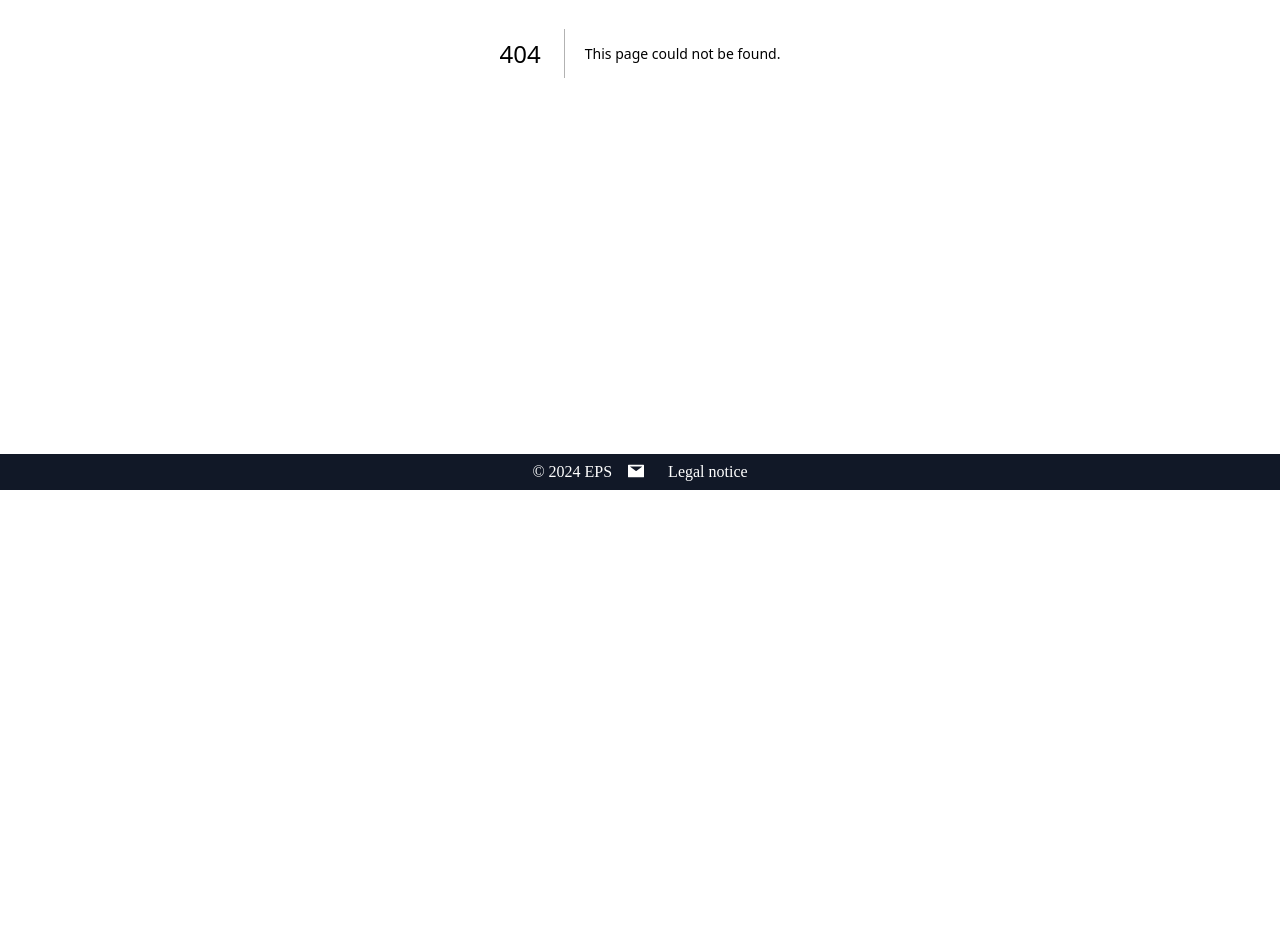
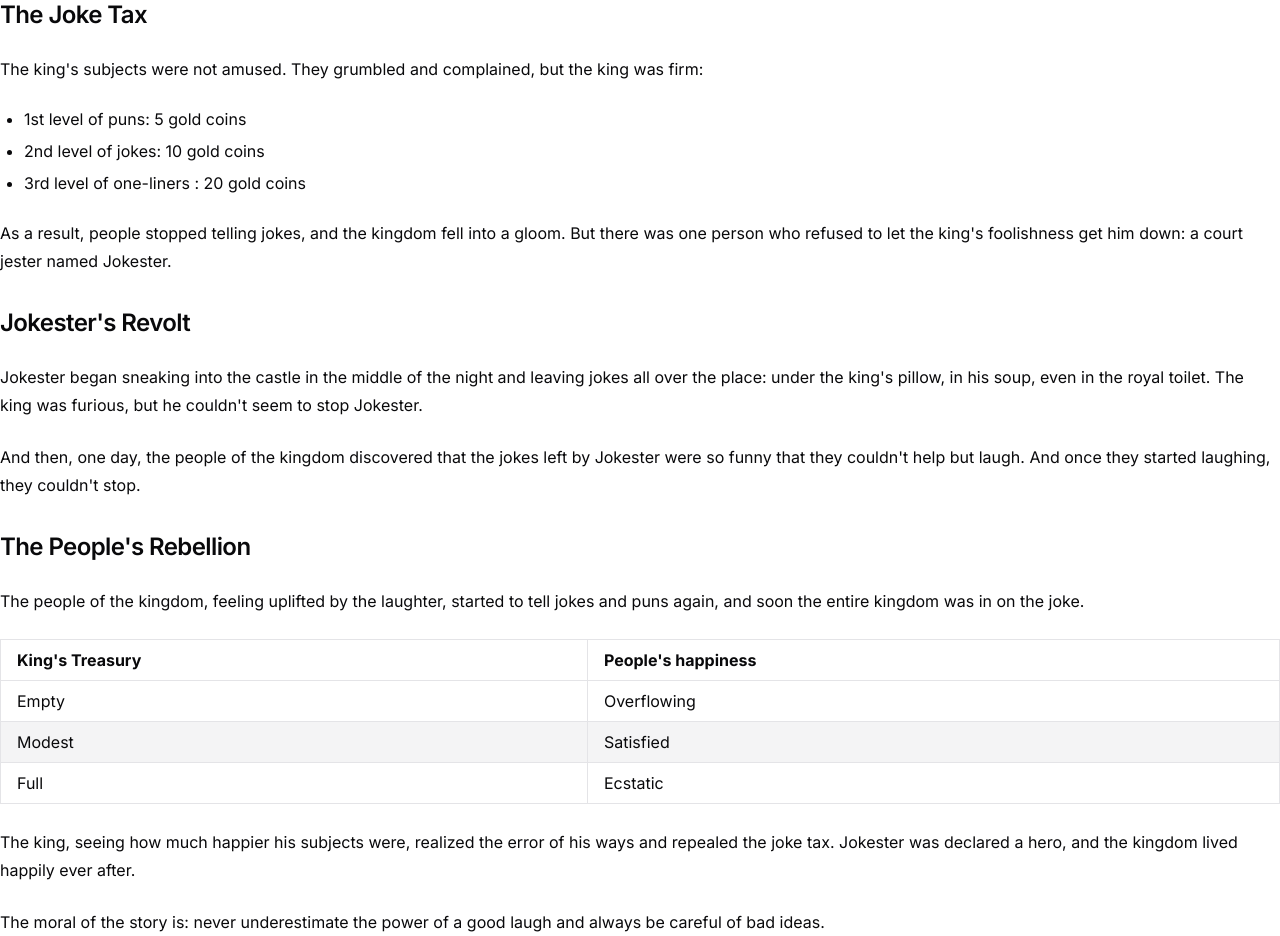
Before and after one commit to evebrnd/eps, a Next.js app: page /eps/documentation in a window 1280 px wide. Before the commit this address had no page. Shown: the part 420-1356 px from the top of the page. Before the commit the page ends 910 px from the top, so only its background shows below. Built offline with nearby package versions, Linux system fonts and the light colour scheme.

Commit message:
feat: changed the front page fix: the font is now a more modern look

```diff
--- /dev/null
+++ b/src/app/documentation/page.tsx
@@ -0,0 +1,121 @@
+'use client'
+
+export default function Page() {
+  return (
+    <div className="">
+      <h1 className="scroll-m-20 text-4xl font-extrabold tracking-tight lg:text-5xl">
+        The Joke Tax Chronicles
+      </h1>
+      <p className="leading-7 [&:not(:first-child)]:mt-6">
+        Once upon a time, in a far-off land, there was a very lazy king who
+        spent all day lounging on his throne. One day, his advisors came to him
+        with a problem: the kingdom was running out of money.
+      </p>
+      <h2 className="mt-10 scroll-m-20 border-b pb-2 text-3xl font-semibold tracking-tight transition-colors first:mt-0">
+        The King's Plan
+      </h2>
+      <p className="leading-7 [&:not(:first-child)]:mt-6">
+        The king thought long and hard, and finally came up with{" "}
+        <a
+          href="#"
+          className="font-medium text-primary underline underline-offset-4"
+        >
+          a brilliant plan
+        </a>
+        : he would tax the jokes in the kingdom.
+      </p>
+      <blockquote className="mt-6 border-l-2 pl-6 italic">
+        "After all," he said, "everyone enjoys a good joke, so it's only fair
+        that they should pay for the privilege."
+      </blockquote>
+      <h3 className="mt-8 scroll-m-20 text-2xl font-semibold tracking-tight">
+        The Joke Tax
+      </h3>
+      <p className="leading-7 [&:not(:first-child)]:mt-6">
+        The king's subjects were not amused. They grumbled and complained, but
+        the king was firm:
+      </p>
+      <ul className="my-6 ml-6 list-disc [&>li]:mt-2">
+        <li>1st level of puns: 5 gold coins</li>
+        <li>2nd level of jokes: 10 gold coins</li>
+        <li>3rd level of one-liners : 20 gold coins</li>
+      </ul>
+      <p className="leading-7 [&:not(:first-child)]:mt-6">
+        As a result, people stopped telling jokes, and the kingdom fell into a
+        gloom. But there was one person who refused to let the king's
+        foolishness get him down: a court jester named Jokester.
+      </p>
+      <h3 className="mt-8 scroll-m-20 text-2xl font-semibold tracking-tight">
+        Jokester's Revolt
+      </h3>
+      <p className="leading-7 [&:not(:first-child)]:mt-6">
+        Jokester began sneaking into the castle in the middle of the night and
+        leaving jokes all over the place: under the king's pillow, in his soup,
+        even in the royal toilet. The king was furious, but he couldn't seem to
+        stop Jokester.
+      </p>
+      <p className="leading-7 [&:not(:first-child)]:mt-6">
+        And then, one day, the people of the kingdom discovered that the jokes
+        left by Jokester were so funny that they couldn't help but laugh. And
+        once they started laughing, they couldn't stop.
+      </p>
+      <h3 className="mt-8 scroll-m-20 text-2xl font-semibold tracking-tight">
+        The People's Rebellion
+      </h3>
+      <p className="leading-7 [&:not(:first-child)]:mt-6">
+        The people of the kingdom, feeling uplifted by the laughter, started to
+        tell jokes and puns again, and soon the entire kingdom was in on the
+        joke.
+      </p>
+      <div className="my-6 w-full overflow-y-auto">
+        <table className="w-full">
+          <thead>
+            <tr className="m-0 border-t p-0 even:bg-muted">
+              <th className="border px-4 py-2 text-left font-bold [&[align=center]]:text-center [&[align=right]]:text-right">
+                King's Treasury
+              </th>
+              <th className="border px-4 py-2 text-left font-bold [&[align=center]]:text-center [&[align=right]]:text-right">
+                People's happiness
+              </th>
+            </tr>
+          </thead>
+          <tbody>
+            <tr className="m-0 border-t p-0 even:bg-muted">
+              <td className="border px-4 py-2 text-left [&[align=center]]:text-center [&[align=right]]:text-right">
+                Empty
+              </td>
+              <td className="border px-4 py-2 text-left [&[align=center]]:text-center [&[align=right]]:text-right">
+                Overflowing
+              </td>
+            </tr>
+            <tr className="m-0 border-t p-0 even:bg-muted">
+              <td className="border px-4 py-2 text-left [&[align=center]]:text-center [&[align=right]]:text-right">
+                Modest
+              </td>
+              <td className="border px-4 py-2 text-left [&[align=center]]:text-center [&[align=right]]:text-right">
+                Satisfied
+              </td>
+            </tr>
+            <tr className="m-0 border-t p-0 even:bg-muted">
+              <td className="border px-4 py-2 text-left [&[align=center]]:text-center [&[align=right]]:text-right">
+                Full
+              </td>
+              <td className="border px-4 py-2 text-left [&[align=center]]:text-center [&[align=right]]:text-right">
+                Ecstatic
+              </td>
+            </tr>
+          </tbody>
+        </table>
+      </div>
+      <p className="leading-7 [&:not(:first-child)]:mt-6">
+        The king, seeing how much happier his subjects were, realized the error
+        of his ways and repealed the joke tax. Jokester was declared a hero, and
+        the kingdom lived happily ever after.
+      </p>
+      <p className="leading-7 [&:not(:first-child)]:mt-6">
+        The moral of the story is: never underestimate the power of a good laugh
+        and always be careful of bad ideas.
+      </p>
+    </div >
+  );
+}
--- a/src/app/globals.css
+++ b/src/app/globals.css
@@ -2,69 +2,54 @@
 @tailwind components;
 @tailwind utilities;
 
+
 @layer base {
   :root {
     --background: 0 0% 100%;
-    --foreground: 222.2 84% 4.9%;
-
+    --foreground: 240 10% 3.9%;
     --card: 0 0% 100%;
-    --card-foreground: 222.2 84% 4.9%;
-
+    --card-foreground: 240 10% 3.9%;
     --popover: 0 0% 100%;
-    --popover-foreground: 222.2 84% 4.9%;
-
-    --primary: 222.2 47.4% 11.2%;
-    --primary-foreground: 210 40% 98%;
-
-    --secondary: 210 40% 96.1%;
-    --secondary-foreground: 222.2 47.4% 11.2%;
-
-    --muted: 210 40% 96.1%;
-    --muted-foreground: 215.4 16.3% 46.9%;
-
-    --accent: 210 40% 96.1%;
-    --accent-foreground: 222.2 47.4% 11.2%;
-
+    --popover-foreground: 240 10% 3.9%;
+    --primary: 346.8 77.2% 49.8%;
+    --primary-foreground: 355.7 100% 97.3%;
+    --secondary: 240 4.8% 95.9%;
+    --secondary-foreground: 240 5.9% 10%;
+    --muted: 240 4.8% 95.9%;
+    --muted-foreground: 240 3.8% 46.1%;
+    --accent: 240 4.8% 95.9%;
+    --accent-foreground: 240 5.9% 10%;
     --destructive: 0 84.2% 60.2%;
-    --destructive-foreground: 210 40% 98%;
-
-    --border: 214.3 31.8% 91.4%;
-    --input: 214.3 31.8% 91.4%;
-    --ring: 222.2 84% 4.9%;
-
-    --radius: 0.5rem;
+    --destructive-foreground: 0 0% 98%;
+    --border: 240 5.9% 90%;
+    --input: 240 5.9% 90%;
+    --ring: 346.8 77.2% 49.8%;
+    --radius: 0.3rem;
   }
 
   .dark {
-    --background: 222.2 84% 4.9%;
-    --foreground: 210 40% 98%;
-
-    --card: 222.2 84% 4.9%;
-    --card-foreground: 210 40% 98%;
-
-    --popover: 222.2 84% 4.9%;
-    --popover-foreground: 210 40% 98%;
-
-    --primary: 210 40% 98%;
-    --primary-foreground: 222.2 47.4% 11.2%;
-
-    --secondary: 217.2 32.6% 17.5%;
-    --secondary-foreground: 210 40% 98%;
-
-    --muted: 217.2 32.6% 17.5%;
-    --muted-foreground: 215 20.2% 65.1%;
-
-    --accent: 217.2 32.6% 17.5%;
-    --accent-foreground: 210 40% 98%;
-
+    --background: 20 14.3% 4.1%;
+    --foreground: 0 0% 95%;
+    --card: 24 9.8% 10%;
+    --card-foreground: 0 0% 95%;
+    --popover: 0 0% 9%;
+    --popover-foreground: 0 0% 95%;
+    --primary: 346.8 77.2% 49.8%;
+    --primary-foreground: 355.7 100% 97.3%;
+    --secondary: 240 3.7% 15.9%;
+    --secondary-foreground: 0 0% 98%;
+    --muted: 0 0% 15%;
+    --muted-foreground: 240 5% 64.9%;
+    --accent: 12 6.5% 15.1%;
+    --accent-foreground: 0 0% 98%;
     --destructive: 0 62.8% 30.6%;
-    --destructive-foreground: 210 40% 98%;
-
-    --border: 217.2 32.6% 17.5%;
-    --input: 217.2 32.6% 17.5%;
-    --ring: 212.7 26.8% 83.9%;
+    --destructive-foreground: 0 85.7% 97.3%;
+    --border: 240 3.7% 15.9%;
+    --input: 240 3.7% 15.9%;
+    --ring: 346.8 77.2% 49.8%;
   }
 }
+
 
 @layer base {
   * {
--- a/src/app/layout.tsx
+++ b/src/app/layout.tsx
@@ -1,10 +1,14 @@
+import "./globals.css";
 import type { Metadata } from "next";
-import { Inter } from "next/font/google";
-import "./globals.css";
+import { Inter as FontSans } from "next/font/google"
+import { cn } from "@/lib/utils"
 import Navbar from "../components/Navbar";
 import Footer from "../components/Footer";
 
-const inter = Inter({ subsets: ["latin"] });
+const fontSans = FontSans({
+  subsets: ["latin"],
+  variable: "--font-sans",
+})
 
 export const metadata: Metadata = {
   title: "EPS",
@@ -22,11 +26,15 @@
     <>
       <html lang="en" suppressHydrationWarning>
         <head />
-        <body>
+        <body
+          className={cn(
+            "min-h-screen bg-background font-sans antialiased",
+            fontSans.variable
+          )}>
           <Navbar />
           {children}
 
-          <Footer />
+          {/* <Footer /> */}
         </body>
       </html>
     </>
--- a/src/app/page.tsx
+++ b/src/app/page.tsx
@@ -1,35 +1,34 @@
 'use client'
-import { ChevronDownIcon } from "@heroicons/react/20/solid";
-import { ReactTyped } from 'react-typed';
+import { Button } from "@/components/ui/button";
+import { Link, GraduationCap } from "lucide-react";
 
 export default function Page() {
   return (
-    <div className="">
-      <div className="py-10 px-20">
-        <h2 className='text-center scroll-m-10 text-2xl font-semibold tracking-tight'>
-          Smart Home Devices are:
-        </h2>
-        <div className="py-6" />
-        <h1 className='text-center scroll-m-20 font-extrabold tracking-tight text-6xl sm:text-9xl'>
-          <ReactTyped
-            strings={["Smart", "Handy", "Convenient", "Dangerous", "Insecure", "Hackable"]}
-            typeSpeed={100}
-            loop
-            backSpeed={50}
-            // cursorChar="."
-            showCursor={true}
-          />
-        </h1>
+    <div className="bg-muted px-4">
+      <div className="pt-16 pb-8">
+        <p className="text-4xl sm:text-6xl italic">
+          Education of
+        </p>
+        <p className="font-extrabold text-6xl sm:text-7xl">
+          Smart Home <br/>
+          Devices
+        </p>
       </div>
-
-      <div className="flex max-h-screen min-h-screen flex-col items-center justify-center text-white py-2 bg-[url('../../public/aiMobile.jpg')] md:bg-[url('../../public/aiComputer.jpg')] bg-cover bg-center">
-        <p className="text-center text-6xl font-bold bg-clip-text">Smart home device</p>
-        <p className="m-2 text-center text-xl font-bold bg-clip-text">
-          Lorem ipsum dolor
-        </p>
-        <p className="m-10 text-center text-lg">
-          EPS Spring 2024
-        </p>
+      <p className="leading-6 mt-6 text-xl sm:text-3xl">
+        The <strong>RELINK project</strong> is a research and documentation project against the unapproachable <strong>transparency</strong> in the <strong>smart home devices</strong> industry.
+      </p>
+      <p className="leading-6 mt-6 text-xl sm:text-3xl">
+        Transparency information about smart home devices is <strong>NOT</strong> accessible to the public.
+      </p>
+      <p className="leading-6 mt-6 text-xl sm:text-3xl">
+        To create more <strong>awareness</strong> and create an easily understandable document the RELINK project is determined to <strong>gather</strong> information, <strong>process</strong> the information and <strong>create</strong> a clear and easily accessible <strong>documentation</strong> format.
+      </p>
+      <div className="py-6"></div>
+      <div className="flex p-6">
+        <Button size="lg" className="justify-center flex-grow text-lg sm:text-2xl">
+          <GraduationCap className="mr-4 h-8 w-8 sm:w-10 sm:h-10" />
+          Start learning
+        </Button>
       </div>
     </div>
   );
--- a/src/components/Footer.tsx
+++ b/src/components/Footer.tsx
@@ -3,7 +3,7 @@
 
 export default function Footer() {
     return (
-        <footer className="flex justify-center items-center bg-gray-900 text-white bottom-0 w-full h-9">
+        <footer className="flex justify-center items-center bg-primary text-secondary position-fixed bottom-0 w-full h-9">
             <a href="/" className="mr-4">
                 © 2024 EPS
             </a>
```
Also changed, not shown: src/components/Navbar.tsx (+1 -17 lines).
